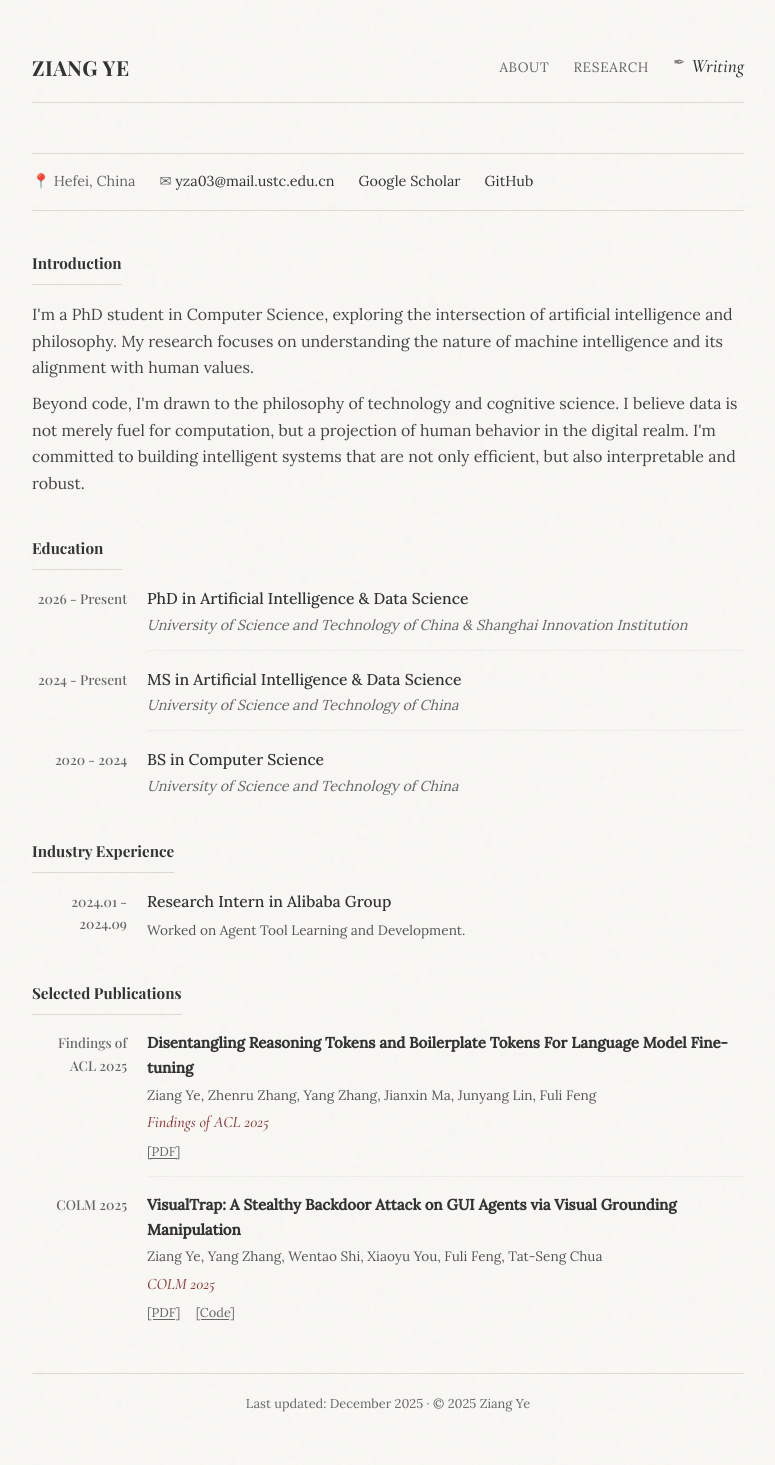
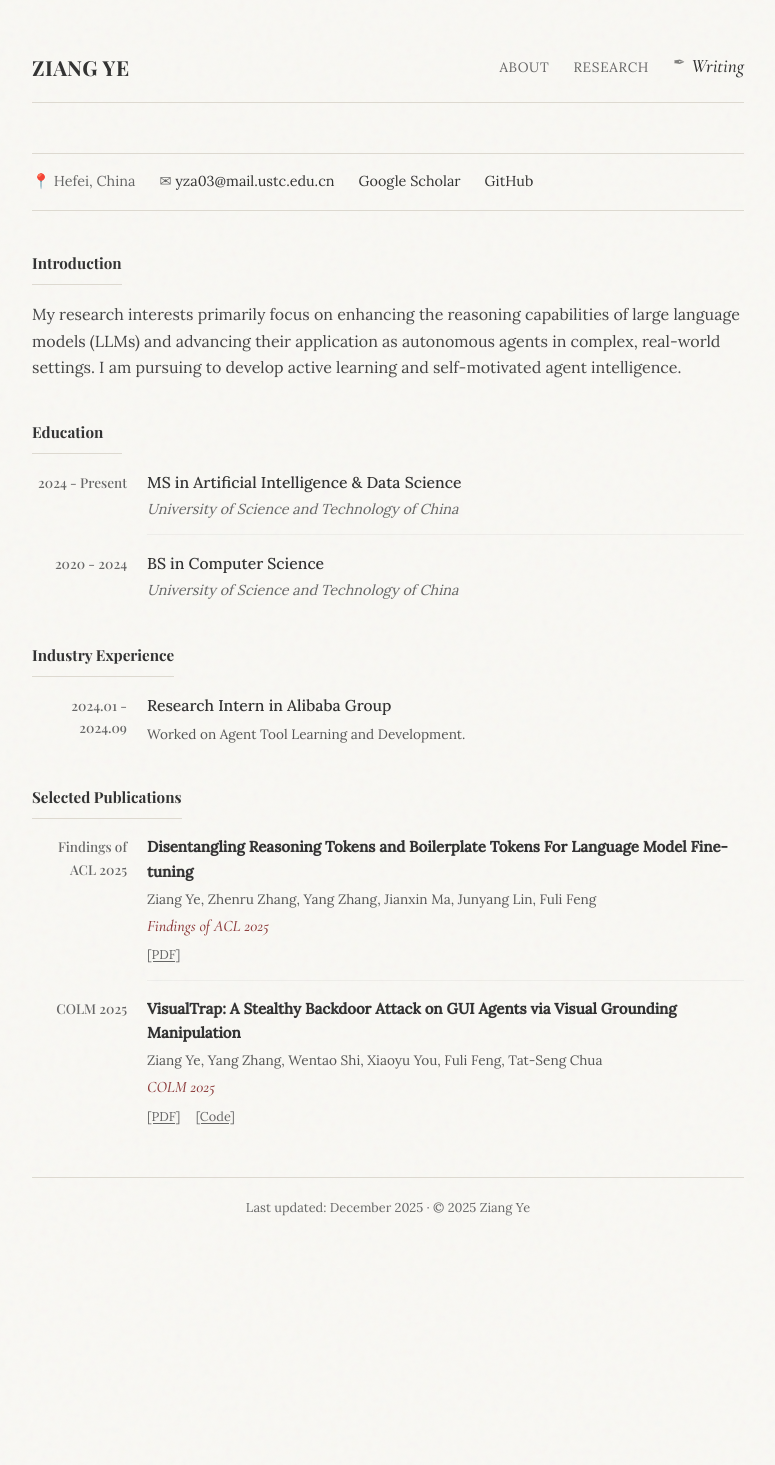
Before and after one commit to whi497/leaf.github.io, a Jekyll site: the page built from index.html, in a window 1280 px wide. Shown: the whole page, without its empty margins (252-1027 px from the left). Built offline with Jekyll 4.4.1, drawn with Linux system fonts in a browser that asks for light colours; after the commit the page ends 1268 px from its top, so only the background shows below that.

```diff
--- a/index.html
+++ b/index.html
@@ -1,6 +1,6 @@
 ---
 layout: default
-title: PhD Student
+title: MS Student
 ---
 
 <!-- Contact Bar -->
@@ -18,10 +18,7 @@ title: PhD Student
         <h2 class="section-header">Introduction</h2>
         <div class="about-content">
             <p>
-                I'm a PhD student in Computer Science, exploring the intersection of artificial intelligence and philosophy. My research focuses on understanding the nature of machine intelligence and its alignment with human values.
-            </p>
-            <p>
-                Beyond code, I'm drawn to the philosophy of technology and cognitive science. I believe data is not merely fuel for computation, but a projection of human behavior in the digital realm. I'm committed to building intelligent systems that are not only efficient, but also interpretable and robust.
+                My research interests primarily focus on enhancing the reasoning capabilities of large language models (LLMs) and advancing their application as autonomous agents in complex, real-world settings. I am pursuing to develop active learning and self-motivated agent intelligence.
             </p>
         </div>
     </section>
```
Also changed, not shown: _data/education.yml (+4 -4 lines).
